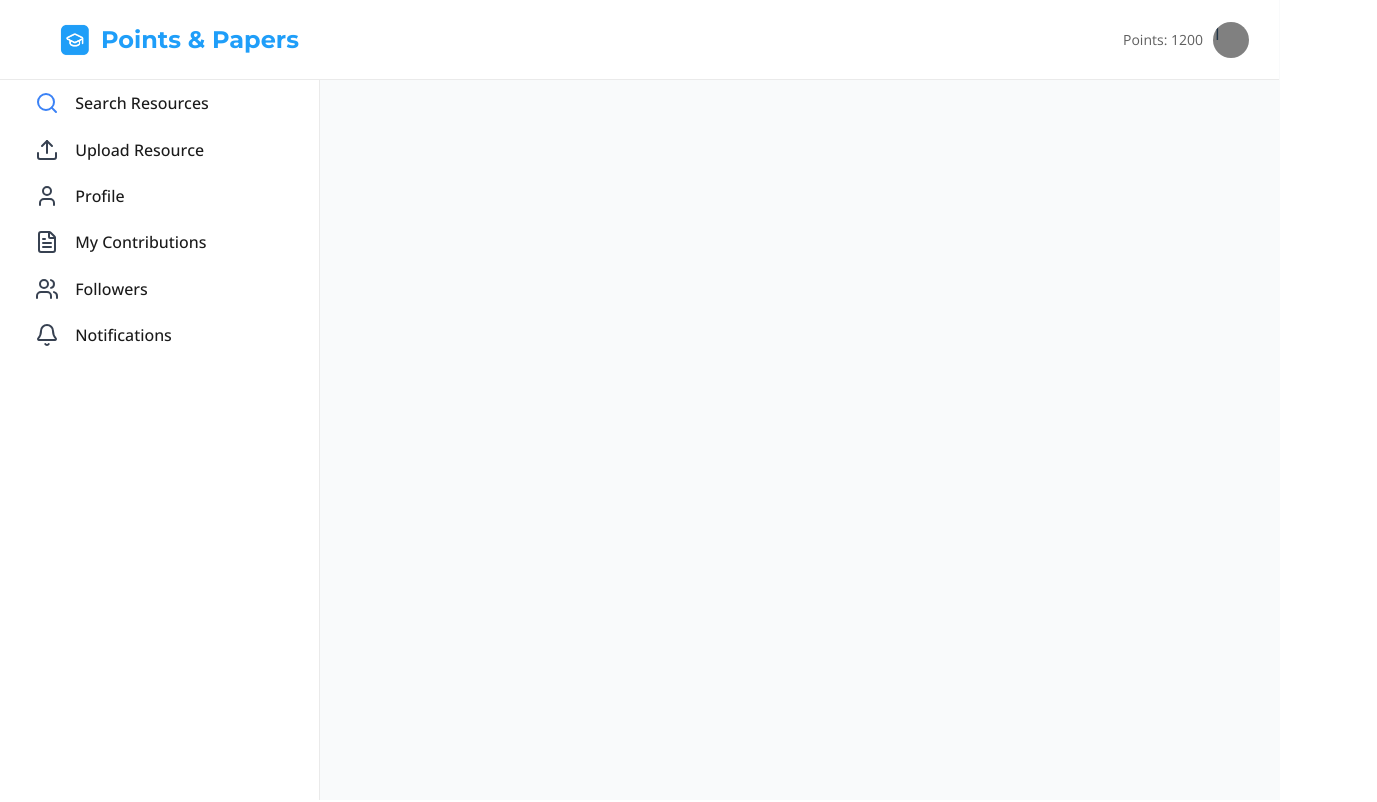
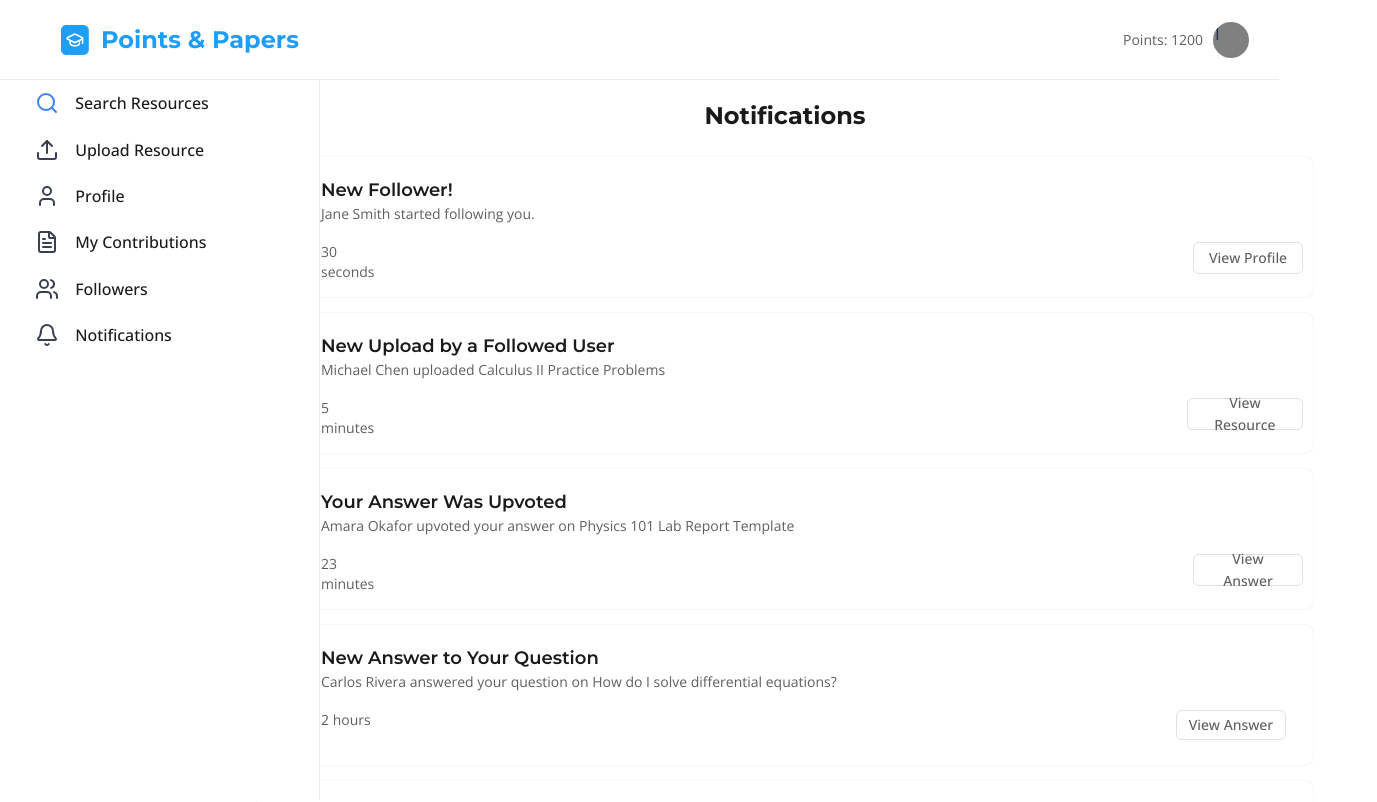
Before and after one commit to Sabastian-Ihekweme/Group-17-Final-Year-Project-Points-and-Papers, a React (Vite) app in the folder Frontend/: page /notifications in a window 1280 px wide. Shown: the top 802 px of the page, 1377 px wide, since content can reach past the window. Built offline with nearby package versions, Linux system fonts and the light colour scheme.

Commit message:
notifications

```diff
--- a/Frontend/src/Notifications.jsx
+++ b/Frontend/src/Notifications.jsx
@@ -1,10 +1,214 @@
 import "./styles/Notifications.css";
 import Header from "./Header";
+import follower from "./assets/icons/person.png";
+import upload from "./assets/icons/upload.png";
+import question from "./assets/icons/answer.png";
+import reply from "./assets/icons/reply.png";
+import upvote from "./assets/icons/like.png";
 
 function Notifications () {
+
+const notifications = [
+    {
+        type: "follower",
+        profile: "Jane Smith",
+        resource: "Introduction to Engineering Midterms",
+        timestamp: Date.now() - 1000 * 30 // 30 seconds ago
+    },
+    {
+        type: "upload",
+        profile: "Michael Chen",
+        resource: "Calculus II Practice Problems",
+        timestamp: Date.now() - 1000 * 60 * 5 // 5 minutes ago
+    },
+    {
+        type: "upvote",
+        profile: "Amara Okafor",
+        resource: "Physics 101 Lab Report Template",
+        timestamp: Date.now() - 1000 * 60 * 23 // 23 minutes ago
+    },
+    {
+        type: "reply",
+        profile: "Carlos Rivera",
+        resource: "How do I solve differential equations?",
+        timestamp: Date.now() - 1000 * 60 * 60 * 2 // 2 hours ago
+    },
+    {
+        type: "question",
+        profile: "Priya Nair",
+        resource: "Can someone explain Fourier Transforms?",
+        timestamp: Date.now() - 1000 * 60 * 60 * 7 // 7 hours ago
+    },
+    {
+        type: "follower",
+        profile: "David Osei",
+        resource: "Thermodynamics Study Guide",
+        timestamp: Date.now() - 1000 * 60 * 60 * 24 // 1 day ago
+    },
+    {
+        type: "upvote",
+        profile: "Sophie Müller",
+        resource: "Organic Chemistry Reaction Cheat Sheet",
+        timestamp: Date.now() - 1000 * 60 * 60 * 24 * 3 // 3 days ago
+    },
+    {
+        type: "upload",
+        profile: "Tariq Hassan",
+        resource: "Data Structures and Algorithms Notes",
+        timestamp: Date.now() - 1000 * 60 * 60 * 24 * 5 // 5 days ago
+    },
+    {
+        type: "reply",
+        profile: "Yuki Tanaka",
+        resource: "What is the best way to study for finals?",
+        timestamp: Date.now() - 1000 * 60 * 60 * 24 * 9 // 9 days ago
+    },
+    {
+        type: "question",
+        profile: "Fatima Al-Rashid",
+        resource: "Does anyone have Civil Engineering past papers?",
+        timestamp: Date.now() - 1000 * 60 * 60 * 24 * 20 // 20 days ago
+    },
+    {
+        type: "follower",
+        profile: "Liam O'Brien",
+        resource: "Structural Analysis Lecture Slides",
+        timestamp: Date.now() - 1000 * 60 * 60 * 24 * 40 // ~1 month ago
+    },
+    {
+        type: "upvote",
+        profile: "Ngozi Adeyemi",
+        resource: "Linear Algebra Full Course Summary",
+        timestamp: Date.now() - 1000 * 60 * 60 * 24 * 400 // ~1 year ago
+    },
+]
+
+
+    function notificationTypeDetails (type, profile, resource) {
+        if (type === "follower") {
+            return `${profile} started following you.`;
+        } else if (type === "upload") {
+            return `${profile} uploaded ${resource}`;
+        } else if (type === "question") {
+            return `${profile} asked a question on ${resource}`;
+        } else if (type === "reply") {
+            return `${profile} answered your question on ${resource}`;
+        } else if (type === "upvote") {
+            return `${profile} upvoted your answer on ${resource}`;
+        };
+    };
+
+        function notificationTypeInfo (type, profile, resource, icon) {
+        if (type === "follower") {
+            return "New Follower!";
+        } else if (type === "upload") {
+            return "New Upload by a Followed User";
+        } else if (type === "question") {
+            return "New Question on Your Resource";
+        } else if (type === "reply") {
+            return "New Answer to Your Question";
+        } else if (type === "upvote") {
+            return "Your Answer Was Upvoted";
+        };
+    };
+
+    function notificationTypeIcon (type) {
+        if (type === "follower") {
+            return follower
+        } else if (type === "upload") {
+            return upload
+        } else if (type === "question") {
+            return question
+        } else if (type === "reply") {
+            return reply
+        } else if (type === "upvote") {
+            return upvote
+        };
+    };
+
+
+    function notificationTypeAction (type) {
+        if (type === "follower") {
+            return "View Profile"
+        } else if (type === "upload") {
+            return "View Resource"
+        } else if (type === "question") {
+            return "View Resource"
+        } else if (type === "reply") {
+            return "View Answer"
+        } else if (type === "upvote") {
+            return "View Answer"
+        };
+    };
+
+            function getTimeAgo(timestamp) {
+        const diffMs = Date.now() - timestamp
+
+        const seconds = Math.floor(diffMs / 1000)
+        const minutes = Math.floor(diffMs / (1000 * 60))
+        const hours   = Math.floor(diffMs / (1000 * 60 * 60))
+        const days    = Math.floor(diffMs / (1000 * 60 * 60 * 24))
+        const weeks   = Math.floor(diffMs / (1000 * 60 * 60 * 24 * 7))
+        const months  = Math.floor(diffMs / (1000 * 60 * 60 * 24 * 30))
+        const years   = Math.floor(diffMs / (1000 * 60 * 60 * 24 * 365))
+
+        if (seconds < 60)  return `${seconds} second${seconds !== 1 ? 's' : ''}`
+        if (minutes < 60)  return `${minutes} minute${minutes !== 1 ? 's' : ''}`
+        if (hours < 24)    return `${hours} hour${hours !== 1 ? 's' : ''}`
+        if (days < 7)      return `${days} day${days !== 1 ? 's' : ''}`
+        if (weeks < 4)     return `${weeks} week${weeks !== 1 ? 's' : ''}`
+        if (months < 12)   return `${months} month${months !== 1 ? 's' : ''}`
+                            return `${years} year${years !== 1 ? 's' : ''}`
+        }
+
+        console.log(notifications);
+
+
     return (
         <>
             <Header />
+
+            <div className="notifications-div">
+
+                <h1>Notifications</h1>
+
+
+                {
+                    notifications.map(notification => (
+
+                        <div className="notification-container">
+
+                            <div className="notification-icon">
+
+                                <img src={notificationTypeIcon(notification.type)} className="notification-type-icon"></img>
+
+                            </div>
+
+                            <div className="notification-details">
+
+                                <h3 className="notification-type">{notificationTypeInfo(notification.type)}</h3>
+                                <p className="notification-info">{notificationTypeDetails(notification.type,
+                                    notification.profile, notification.resource
+                                )}</p>
+
+                                <div className="notification-meta-data">
+                                    <div className="notification-time">
+                                    <p>{getTimeAgo(notification.timestamp)}</p>
+                                    </div>
+
+                                    <button className="view-notification-button">{notificationTypeAction(notification.type)}</button>
+                                </div>
+
+                            </div>
+
+
+
+                        </div>
+
+                    ))
+                }
+
+            </div>
         </>
     )
 }
--- a/Frontend/src/styles/Notifications.css
+++ b/Frontend/src/styles/Notifications.css
@@ -0,0 +1,139 @@
+.notifications-div {
+    width: 100%;
+    height: 100%;
+    display: flex;
+    flex-direction: column;
+    align-items: center;
+}
+
+.notifications-div h1 {
+  font-family: Montserrat; /* Heading */
+  font-size: 24px;
+  line-height: 32px;
+  font-weight: 700;
+  color: #1A1A1AFF;
+  margin-top: 100px;
+  margin-bottom: 25px;
+}
+
+.notification-container {
+  width: 352px;
+  min-height: 140px;
+  background: #FFFFFFFF; /* white */
+  border-radius: 8px;
+  box-shadow: 0px 0px 1px #171a1f14, 0px 0px 2px #171a1f14; /* shadow-xs */
+  display: flex;
+  margin-bottom: 16px;
+}
+
+.notification-icon {
+    width: 2px;
+}
+
+.notification-type-icon {
+  width: 20px;
+  height: 20px;
+  fill: #1F9EF9FF;
+  padding-top: 20px;
+  margin-left: 10px;
+}
+
+.notification-details {
+    margin-left: 52px;
+    display: flex;
+    flex-direction: column;
+    gap: 1;
+    margin-right: 10px;
+}
+
+.notification-type {
+  font-family: Montserrat; /* Heading */
+  font-size: 18px;
+  line-height: 28px;
+  font-weight: 600;
+  color: #1A1A1AFF;
+  margin-top: 19px;
+}
+
+.notification-info {
+  font-family: Open Sans; /* Body */
+  font-size: 14px;
+  line-height: 20px;
+  font-weight: 400;
+  color: #5F5F5FFF;
+}
+
+.notification-time {
+    width: 60px;
+    padding-bottom: 10px;
+}
+
+.notification-meta-data {
+    margin-top: 18px;
+    display: flex;
+    gap: 84px;
+    margin-bottom: 22px;
+}
+
+.view-notification-button {
+  min-width: 110px;
+  max-width: auto;
+  max-height: 32px;
+  padding: 0 12px;
+  display: flex;
+  align-items: center;
+  justify-content: center;
+  font-family: Open Sans;
+  font-size: 14px;
+  line-height: 22px;
+  font-weight: 500;
+  color: #5F5F5FFF;
+  background: #FFFFFFFF; /* white */
+  opacity: 1;
+  border-radius: 6px;
+  border-width: 1px;
+  border-color: #E1E1E1FF;
+  border-style: solid;
+}
+
+.view-notification-button:hover {
+      color: #5F5F5FFF;
+  background: #FFFFFFFF; /* white */
+}
+
+.view-notification-button:active {
+  color: #5F5F5FFF;
+  background: #FFFFFFFF; /* white */
+  outline: none;
+}
+
+
+@media (min-width: 764px) {
+
+    .notifications-div {
+          width: 1184px;
+          height: 836px;
+          margin-left: 290px;
+          display: flex;
+          flex-direction: column;
+          text-align: left;
+          align-items: left;
+    }
+
+    .notification-container {
+        width: 1056px;
+        height: 128px;
+        background: #FFFFFFFF; /* white */
+        border-radius: 8px;
+        box-shadow: 0px 0px 1px #171a1f14, 0px 0px 2px #171a1f14; /* shadow-xs */
+    }
+
+    .notification-time {
+        width: auto;
+    }
+
+    .notification-meta-data {
+        gap: 805px;
+    }
+
+}
```
